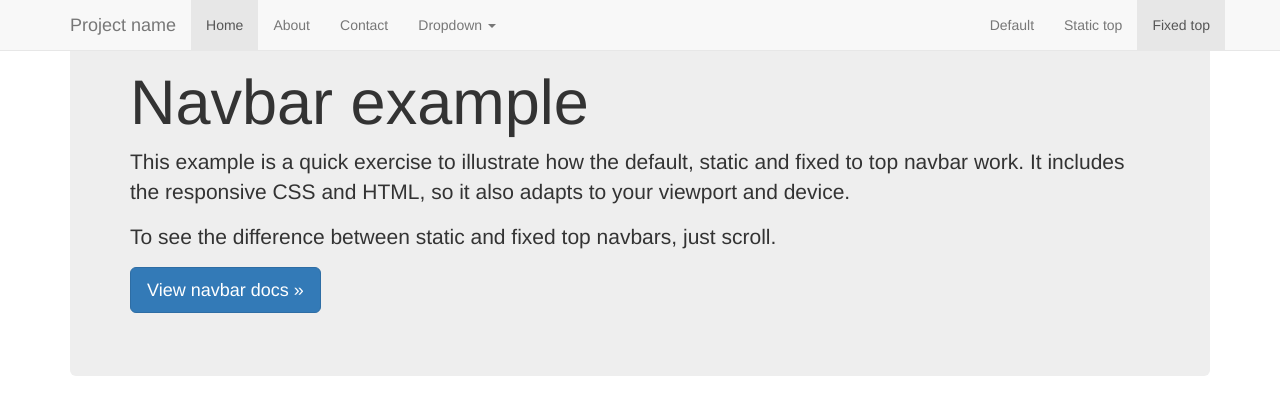
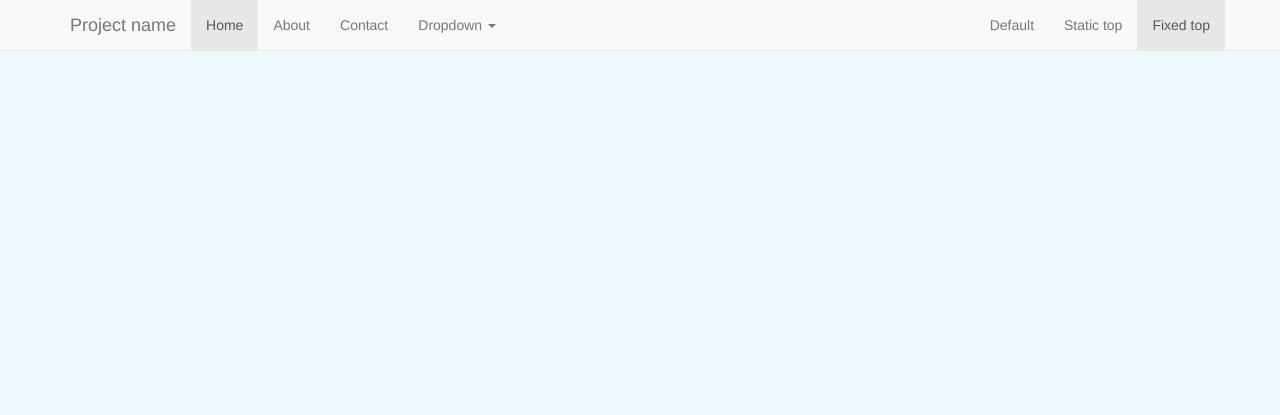
Before and after one commit to JuanTrochez/enote, a PHP site: page /views/global/header.php in a window 1280 px wide. Shown: the top 415 px of the page. Run offline with PHP 8.4, Linux system fonts and the light colour scheme; the template is opened without the code that fills it, so the values that code supplies are empty; some libraries are stand-ins or nearby versions.

Commit message:
Changement dans le header

```diff
--- a/views/global/header.php
+++ b/views/global/header.php
@@ -15,39 +15,7 @@ and open the template in the editor.
     <body>
         <header>
             <html lang="en">
-              <head>
-                <meta charset="utf-8">
-                <meta http-equiv="X-UA-Compatible" content="IE=edge">
-                <meta name="viewport" content="width=device-width, initial-scale=1">
-                <!-- The above 3 meta tags *must* come first in the head; any other head content must come *after* these tags -->
-                <meta name="description" content="">
-                <meta name="author" content="">
-                <link rel="icon" href="../../favicon.ico">
-
-                <title>Fixed Top Navbar Example for Bootstrap</title>
-
-                <!-- Bootstrap core CSS -->
-                <link href="../../dist/css/bootstrap.min.css" rel="stylesheet">
-
-                <!-- IE10 viewport hack for Surface/desktop Windows 8 bug -->
-                <link href="../../assets/css/ie10-viewport-bug-workaround.css" rel="stylesheet">
-
-                <!-- Custom styles for this template -->
-                <link href="navbar-fixed-top.css" rel="stylesheet">
-
-                <!-- Just for debugging purposes. Don't actually copy these 2 lines! -->
-                <!--[if lt IE 9]><script src="../../assets/js/ie8-responsive-file-warning.js"></script><![endif]-->
-                <script src="../../assets/js/ie-emulation-modes-warning.js"></script>
-
-                <!-- HTML5 shim and Respond.js for IE8 support of HTML5 elements and media queries -->
-                <!--[if lt IE 9]>
-                  <script src="https://oss.maxcdn.com/html5shiv/3.7.2/html5shiv.min.js"></script>
-                  <script src="https://oss.maxcdn.com/respond/1.4.2/respond.min.js"></script>
-                <![endif]-->
-              </head>
-
               <body>
-
                 <!-- Fixed navbar -->
                 <nav class="navbar navbar-default navbar-fixed-top">
                   <div class="container">
@@ -86,22 +54,6 @@ and open the template in the editor.
                     </div><!--/.nav-collapse -->
                   </div>
                 </nav>
-
-                <div class="container">
-
-                  <!-- Main component for a primary marketing message or call to action -->
-                  <div class="jumbotron">
-                    <h1>Navbar example</h1>
-                    <p>This example is a quick exercise to illustrate how the default, static and fixed to top navbar work. It includes the responsive CSS and HTML, so it also adapts to your viewport and device.</p>
-                    <p>To see the difference between static and fixed top navbars, just scroll.</p>
-                    <p>
-                      <a class="btn btn-lg btn-primary" href="../../components/#navbar" role="button">View navbar docs &raquo;</a>
-                    </p>
-                  </div>
-
-                </div> <!-- /container -->
-
-
                 <!-- Bootstrap core JavaScript
                 ================================================== -->
                 <!-- Placed at the end of the document so the pages load faster -->
```
